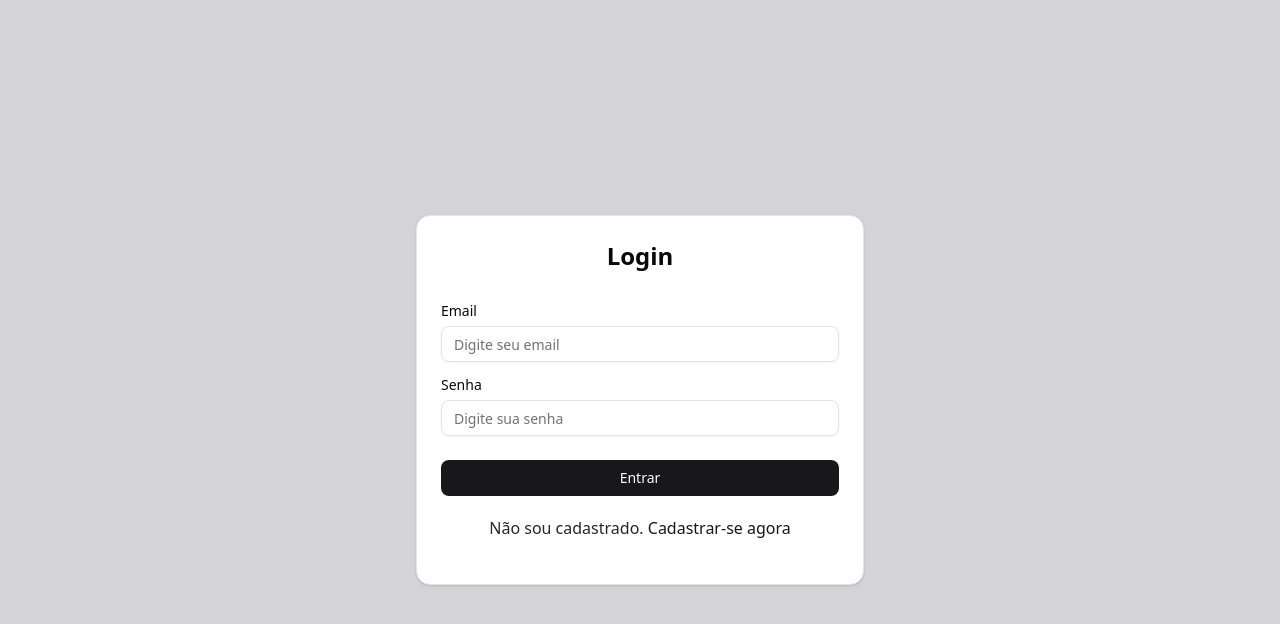
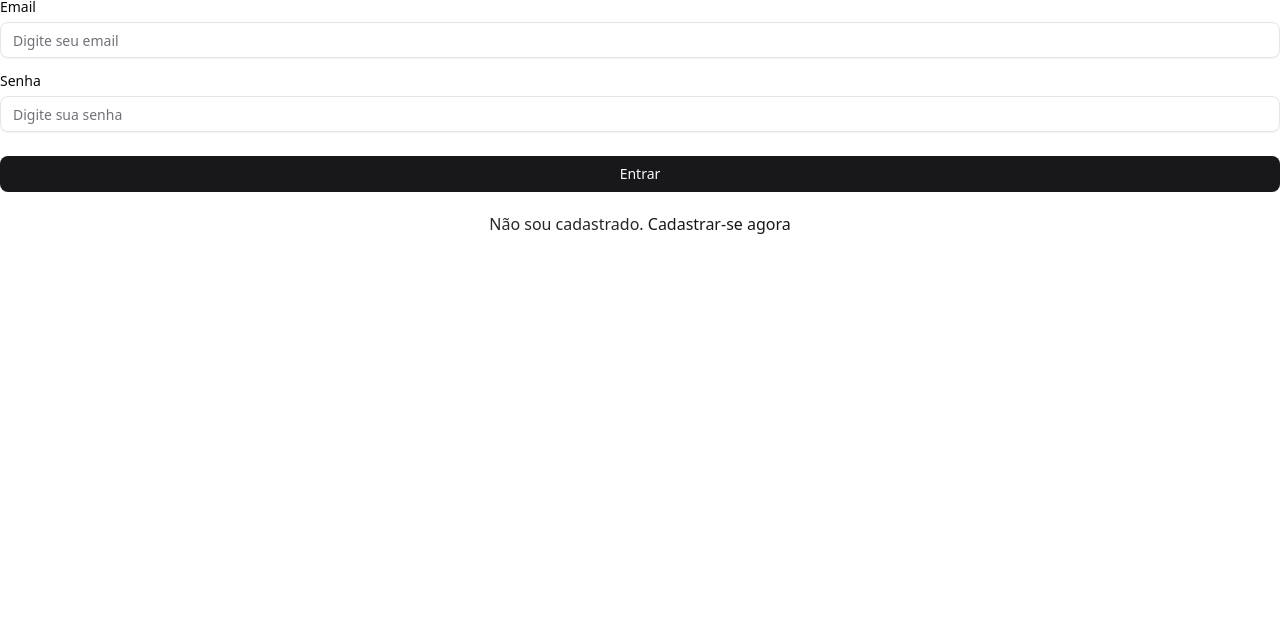
Before and after one commit to amazonext/reserva-inteligente-semcult, a React (Vite) app in the folder frontend/: page /login in a window 1280 px wide. Shown: the top 624 px of the page. Built offline with nearby package versions, Linux system fonts and the light colour scheme.

Commit message:
refactor: Convert Login page to reusable LoginForm and add yupResolver

```diff
--- a/frontend/src/pages/Login.jsx
+++ b/frontend/src/pages/Login.jsx
@@ -1,18 +1,19 @@
 import React from "react";
 import { useForm } from "react-hook-form";
+import { yupResolver } from "@hookform/resolvers/yup";
+import { loginSchema } from "@/utils/schemas/user.schema";
 import { toast } from "sonner";
 import { useAuth } from "@/hooks/useAuth";
 
-import { Card, CardContent, CardHeader, CardTitle } from "@/components/ui/card";
 import { Input } from "@/components/ui/input";
 import { Button } from "@/components/ui/button";
 import { Form, FormField, FormItem, FormLabel, FormControl, FormMessage } from "@/components/ui/form";
-import Main from "@/components/Main";
 
-export default function Login() {
+export default function LoginForm({ onSwitchView, isFlipping }) {
     const { login, loading, error } = useAuth();
 
     const form = useForm({
+        resolver: yupResolver(loginSchema),
         defaultValues: {
             email: "",
             password: "",
@@ -37,12 +38,6 @@ export default function Login() {
     };
 
     return (
-        <Main>
-            <Card className="w-full max-w-md">
-                <CardHeader>
-                    <CardTitle className="text-2xl text-center">Login</CardTitle>
-                </CardHeader>
-                <CardContent>
         <Form {...form}>
             <form onSubmit={form.handleSubmit(handleLogin, handleError)} className="space-y-4">
                 <FormField
@@ -52,7 +47,7 @@ export default function Login() {
                         <FormItem>
                             <FormLabel>Email</FormLabel>
                             <FormControl>
-                                            <Input type="email" placeholder="Digite seu email" autoComplete="username" {...field} />
+                                <Input type="email" placeholder="Digite seu email" autoComplete="username" {...field} disabled={loading || isFlipping} />
                             </FormControl>
                             <FormMessage />
                         </FormItem>
@@ -66,22 +61,19 @@ export default function Login() {
                         <FormItem>
                             <FormLabel>Senha</FormLabel>
                             <FormControl>
-                                            <Input type="password" placeholder="Digite sua senha" autoComplete="current-password" {...field} />
+                                <Input type="password" placeholder="Digite sua senha" autoComplete="current-password" {...field} disabled={loading || isFlipping} />
                             </FormControl>
                             <FormMessage />
                         </FormItem>
                     )}
                 />
 
-                            <Button type="submit" className="w-full mt-2" disabled={loading}>
+                <Button type="submit" className="w-full mt-2" disabled={loading || isFlipping}>
                     {loading ? "Entrando..." : "Entrar"}
                 </Button>
             </form>
 
-                        <p className="text-center text-zinc-800 m-5">Não sou cadastrado. <a href="/register" className="text-zinc-900 hover:underline">Cadastrar-se agora</a></p>
+            <p className="text-center text-zinc-800 m-5">Não sou cadastrado. <a onClick={onSwitchView} className="text-zinc-900 hover:underline cursor-pointer">Cadastrar-se agora</a></p>
         </Form>
-                </CardContent>
-            </Card>
-        </Main>
     );
 }
```
Lines whose indentation alone changed are shown as unchanged.
